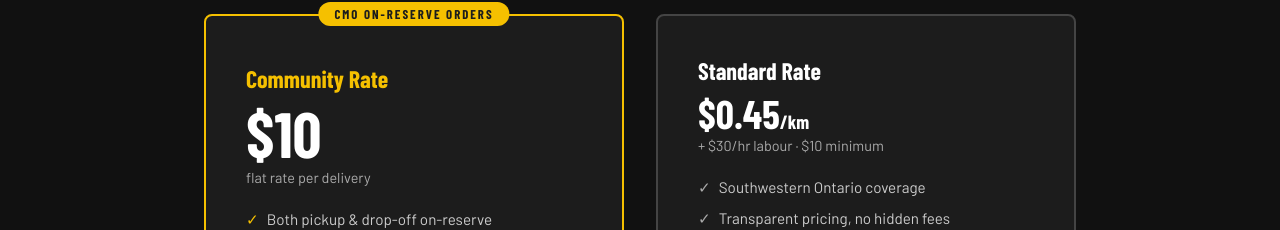
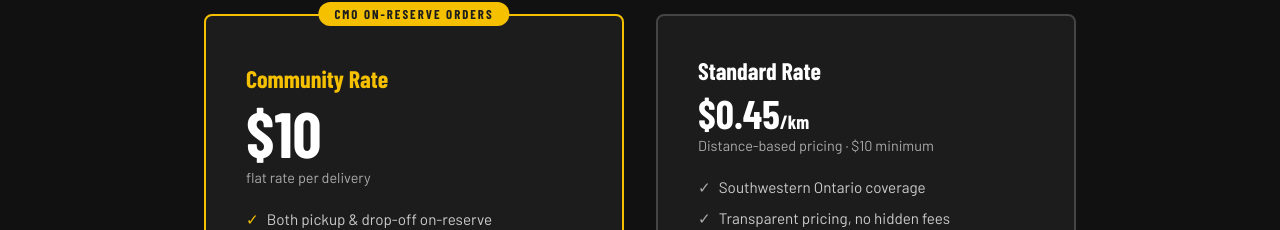
Before and after one commit to rezsolutionservices-management/rezsolution, a Next.js app: page / in a window 1280 px wide. Shown: the part 876-1106 px from the top of the page. Built offline with nearby package versions, Linux system fonts and the light colour scheme; a web font is replaced by a local one.

Commit message:
remove hourly rate from pricing card

```diff
--- a/app/page.js
+++ b/app/page.js
@@ -193,7 +193,7 @@ export default function Home() {
             }}>
               $0.45<span style={{ fontSize: '1.2rem' }}>/km</span>
             </div>
-            <p style={{ color: '#AAAAAA', fontSize: '0.9rem', marginBottom: '1.5rem' }}>+ $30/hr labour · $10 minimum</p>
+            <p style={{ color: '#AAAAAA', fontSize: '0.9rem', marginBottom: '1.5rem' }}>Distance-based pricing · $10 minimum</p>
             <ul style={{ listStyle: 'none', padding: 0, display: 'flex', flexDirection: 'column', gap: '0.75rem' }}>
               {[
                 'Southwestern Ontario coverage',
```
